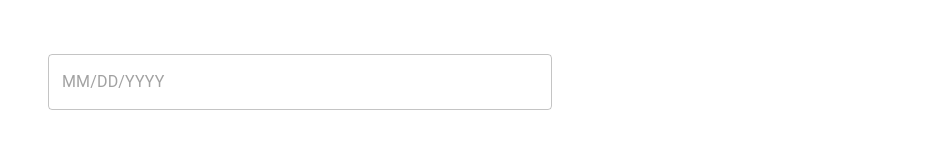
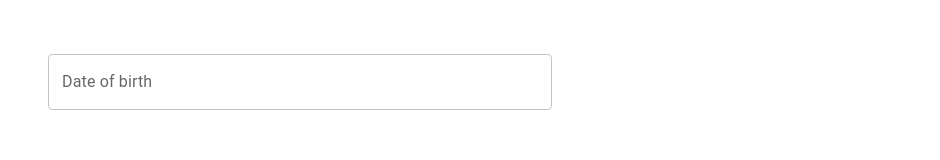
Before and after one commit to AdiBonofiel95/GistMD, a React (Create React App) app in the folder client/: page /addPatient in a window 1280 px wide. Shown: the part 180-340 px from the top of the page, without its empty margins (340-1280 px from the left). Built offline with nearby package versions, Linux system fonts and the light colour scheme.

Commit message:
fixed time picker errors

```diff
--- a/client/src/components/AddPatientForm.jsx
+++ b/client/src/components/AddPatientForm.jsx
@@ -1,6 +1,5 @@
 import { useRef, useState } from "react";
 import { SEX_TYPES } from "../types/SEX_TYPES";
-import ErrorMessage from "./ErrorMessage";
 import TextField from '@mui/material/TextField';
 import { AdapterDayjs } from '@mui/x-date-pickers/AdapterDayjs';
 import { LocalizationProvider } from '@mui/x-date-pickers/LocalizationProvider';
@@ -11,6 +10,7 @@ import Radio from '@mui/material/Radio';
 import { FormControlLabel } from "@mui/material";
 import Grid from '@mui/material/Unstable_Grid2';
 import Button from '@mui/material/Button';
+import dayjs from "dayjs";
 
 function AddPatientForm(props) {
 
@@ -134,14 +134,17 @@ function AddPatientForm(props) {
             </Grid>
             <LocalizationProvider dateAdapter={AdapterDayjs}>
                 <MobileDatePicker
+                    label="Date of birth"
                     onChange={onChangeDOB}
+                    maxDate={dayjs()}
                     slotProps={{
-                        textField: "hello"
-                    }}/>
+                        textField: {
+                            error: errors.dateOfBirth ? true : false,
+                            helperText: errors.dateOfBirth
+                        }
+                    }}
+                />
             </LocalizationProvider>
-            {/* {errors.dateOfBirth && (
-                <ErrorMessage message={errors.dateOfBirth}/>
-            )} */}
             <Grid container flexDirection={"column"} alignItems={"flex-start"}>
                 <FormLabel component={"legend"}>Sex</FormLabel>
                 <RadioGroup onChange={onChangeSex} row defaultValue={SEX_TYPES.MALE}>
--- a/client/src/components/ErrorMessage.jsx
+++ /dev/null
@@ -1,8 +0,0 @@
-
-function ErrorMessage(props) {
-    let errorMessageStyle = {maxWidth:"20%", margin:"0", textAlign:"left"};
-
-    return <p style={errorMessageStyle}>{props.message}</p>
-}
-
-export default ErrorMessage;
```
